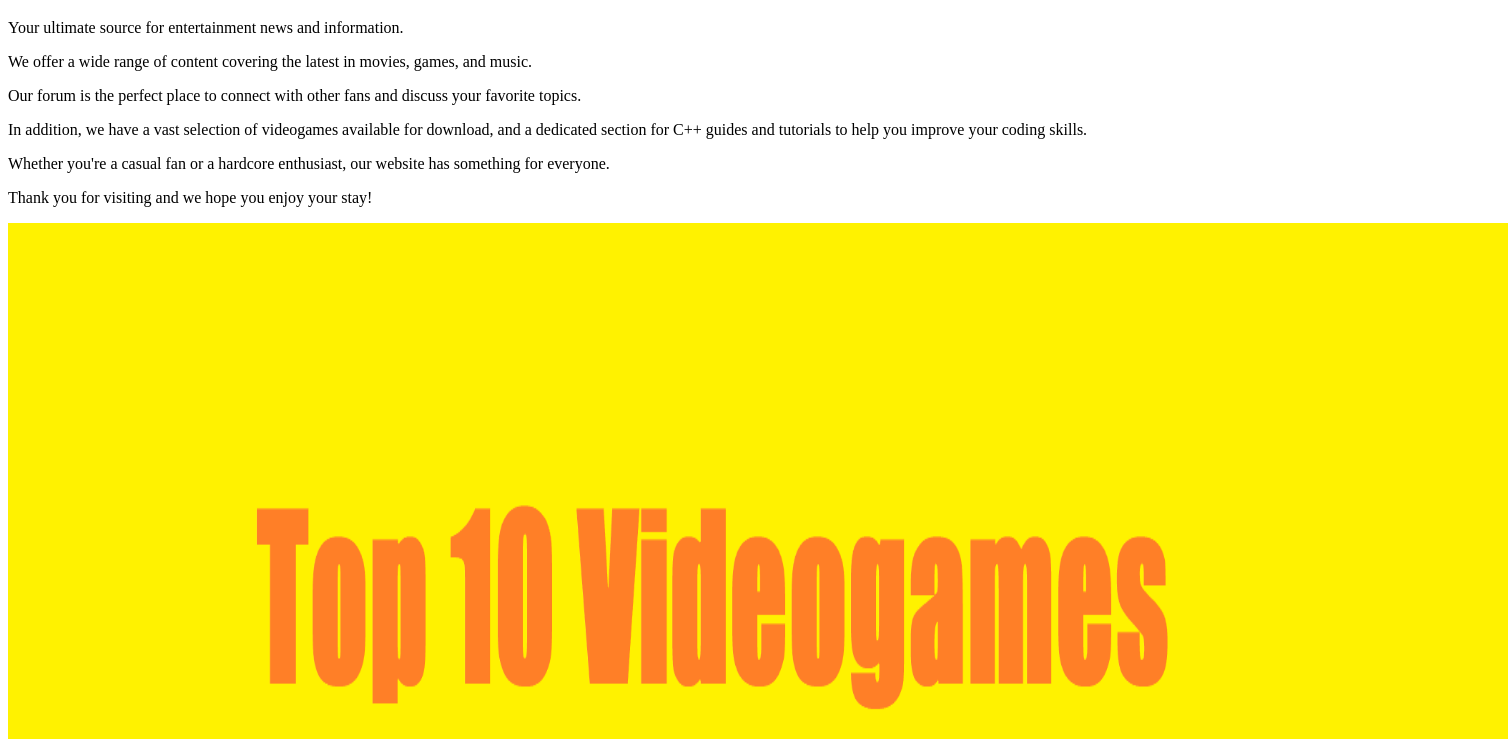
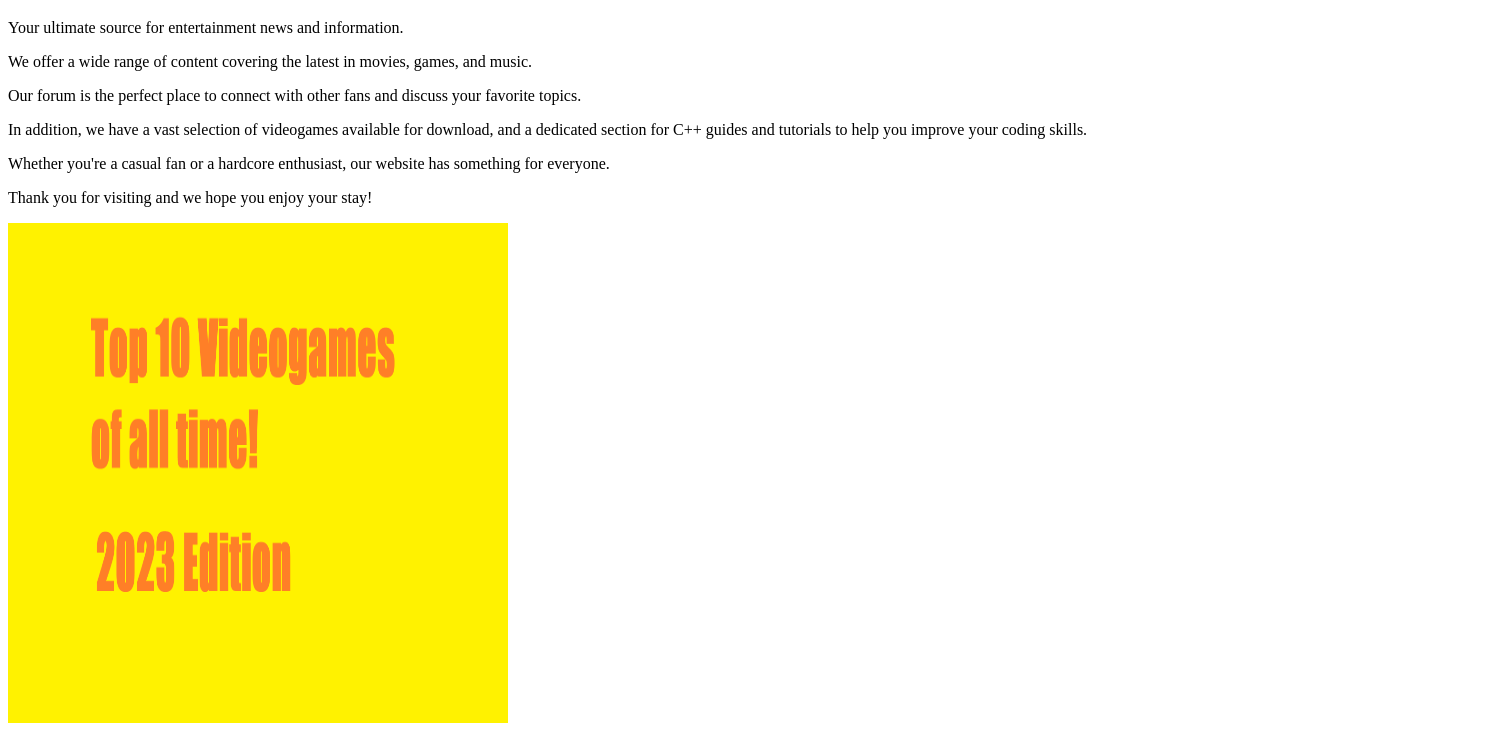
Before and after one commit to JulienGut/GigaHub, a plain HTML site: page index.html in a window 1280 px wide. Shown: the part 61-800 px from the top of the page, 1508 px wide, since content can reach past the window. Drawn offline with Linux system fonts and the light colour scheme.

Commit message:
Update index.html

```diff
--- a/index.html
+++ b/index.html
@@ -19,7 +19,7 @@
         <p>Thank you for visiting and we hope you enjoy your stay!</p>
 
        <a href="destination_page.html">
-  <img src="top10.png" alt="Alt text" width="1500" height="1500">
+  <img src="top10.png" alt="Alt text" width="500" height="500">
 </a>
         </a>
     </body>
```
